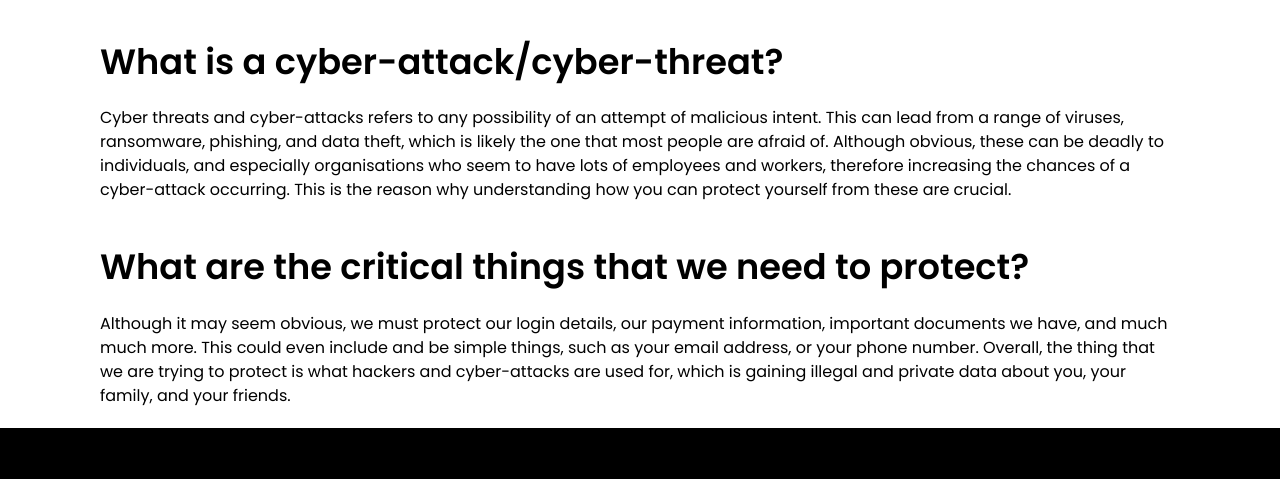
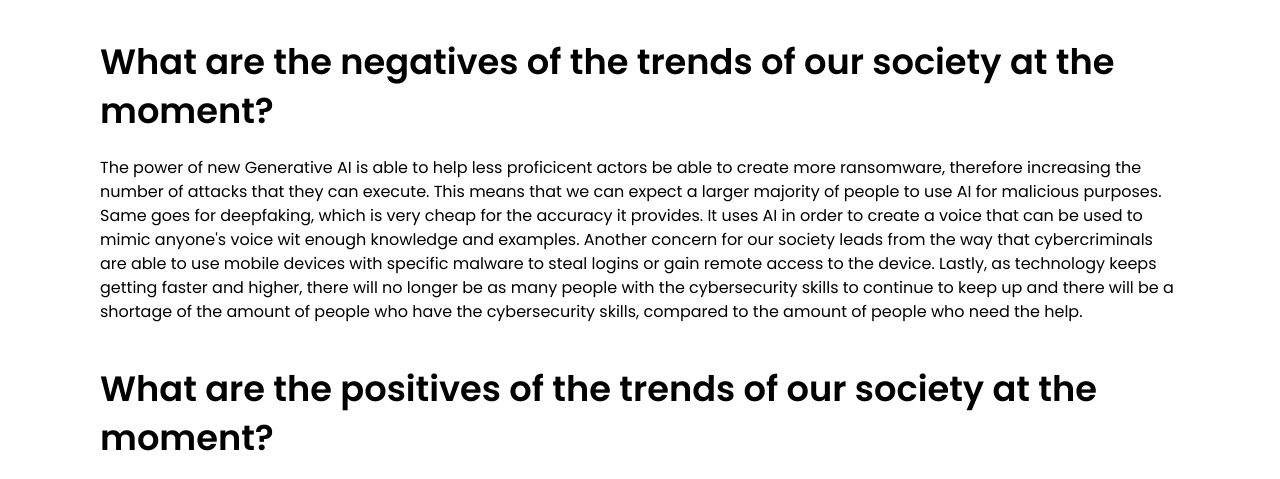
Before and after one commit to 70725/SAAS-WEBSITE, a plain HTML site: page trends.html in a window 1280 px wide. Shown: the part 1584-2063 px from the top of the page. Drawn offline with nearby package versions, Linux system fonts and the light colour scheme.

Commit message:
Information added in all pages

```diff
--- a/trends.html
+++ b/trends.html
@@ -161,13 +161,17 @@
     <div class="container">
         <div class="text-content">
             <h1 class="text-heading text-xl">
-                What is a cyber-attack/cyber-threat?
+                What are the negatives of the trends of our society at the moment?
             </h1>
             <p>
-                Cyber threats and cyber-attacks refers to any possibility of an attempt of malicious intent. This can lead from a range of
-                viruses, ransomware, phishing, and data theft, which is likely the one that most people are afraid of. Although obvious, these
-                can be deadly to individuals, and especially organisations who seem to have lots of employees and workers, therefore increasing
-                the chances of a cyber-attack occurring. This is the reason why understanding how you can protect yourself from these are crucial.
+                The power of new Generative AI is able to help less proficicent actors be able to create more ransomware, therefore increasing
+                the number of attacks that they can execute. This means that we can expect a larger majority of people to use AI for malicious
+                purposes. Same goes for deepfaking, which is very cheap for the accuracy it provides. It uses AI in order to create a voice that
+                can be used to mimic anyone's voice wit enough knowledge and examples. Another concern for our society leads from the way that
+                cybercriminals are able to use mobile devices with specific malware to steal logins or gain remote access to the device. Lastly,
+                as technology keeps getting faster and higher, there will no longer be as many people with the cybersecurity skills to continue
+                to keep up and there will be a shortage of the amount of people who have the cybersecurity skills, compared to the amount of
+                people who need the help.
             </p>
         </div>
     </div>
@@ -177,12 +181,16 @@
         <div class="container">
             <div class="text-content">
                 <h1 class="text-heading text-xl">
-                    What are the critical things that we need to protect?
+                    What are the positives of the trends of our society at the moment?
                 </h1>
                 <p>
-                    Although it may seem obvious, we must protect our login details, our payment information, important documents we have, and much much more.
-                    This could even include and be simple things, such as your email address, or your phone number. Overall, the thing that we are trying to
-                    protect is what hackers and cyber-attacks are used for, which is gaining illegal and private data about you, your family, and your friends.
+                    Although new AI is being used for cyberattacks, they are also being used for training and practices as there is the integration
+                    of AI and ML (Machine Learning). These are causing drastic changes in the way that we are able to locate threats and enable us
+                    to analyzevast amounts of data in real time, therefore we are able to indentify any anomalies in the security breaches. This
+                    means that businesses will be able to enchance their threat capabilities and respond quickly to cyber threats. There has also
+                    been a shift to remote work, which has shown the importance of authentication and control mechanics when it comes to protecting
+                    sensitive data and resources. This means that the implemntation of multi-factor authenication and strong password policies will
+                    help mitigate the risks of theft and unauthorized access.
                 </p>
             </div>
         </div>
```
Also changed, not shown: consequences.html (+14 -9 lines), index.html (+0 -4 lines), information.html (+3 -2 lines).
